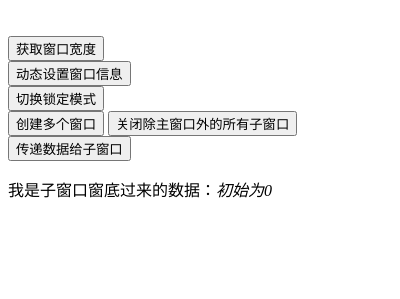
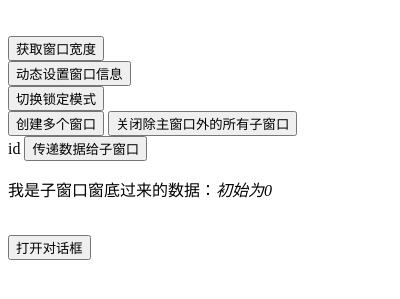
Before and after one commit to JamesSunTao/electron1-st, an Electron app: page index.html in a window 400 px wide. Shown: the part 171-470 px from the top of the page. Drawn offline with Linux system fonts and the light colour scheme; no server answers.

Commit message:
openFile

```diff
--- a/index.html
+++ b/index.html
@@ -21,9 +21,13 @@
     <button onclick="createMoreWindow()" id="button">创建多个窗口</button>
     <button onclick="closeAllChildWindow()" id="button">关闭除主窗口外的所有子窗口</button>
 
-    <br>
+    <br>id
     <button onclick="sendData()" id="button">传递数据给子窗口</button>
     <p>我是子窗口窗底过来的数据：<em id="childText">初始为0</em></p>
+
+    <br>
+    <button onclick="openFileDialog()" id="openDialog">打开对话框</button>
+    <label id="fileLabel"></label>
   </body>
   <script src="./src/js/event.js"></script>
 </html>
--- a/src/js/event.js
+++ b/src/js/event.js
@@ -1,3 +1,4 @@
+
 const remote = require('electron').remote
 const BrowserWindow = remote.BrowserWindow
 /**
@@ -57,7 +58,11 @@ function closeAllChildWindow(params) {
         global.windows = undefined;
     }
 }
-
+/**
+ * 文件展示窗口（只针对 MAC os）
+ * 通过BrowserWindow 对象的setRepresentedFilename方法设置文件的目录，当前窗口文件的图标
+ * 会放到窗口的标题栏上，标题栏右侧会显示该文件所在的目录层次
+ * */
 
 // --------------------------------------
 // 获取ipcmain对象
@@ -96,3 +101,19 @@ function closeCurWindow(params) {
     ipcRenderer.send("childData",'窗口已关闭');
     win.close();
 }
+
+// 打开对话框
+/**
+ * browserWindow 参数允许该对话框将自身附加到父窗口, 作为父窗口的模态框。
+ * callback： 返回选中的文件或路径，如果不指定该参数，选中的文件何目录的路径会通过showOpenDialog方法的返回值返回
+ * options:
+ * title:标题
+ * defaultPath ： String 默认路劲
+ * buttonLabel ： open按钮的文本
+ * filters ；用于过滤指定类型的文件
+ * */
+const dialog= remote.dialog
+function openFileDialog(params) {
+    const label = document.getElementById("fileLabel");
+    label.innerText = dialog.showOpenDialog({properties:['openFile']});
+}
```
